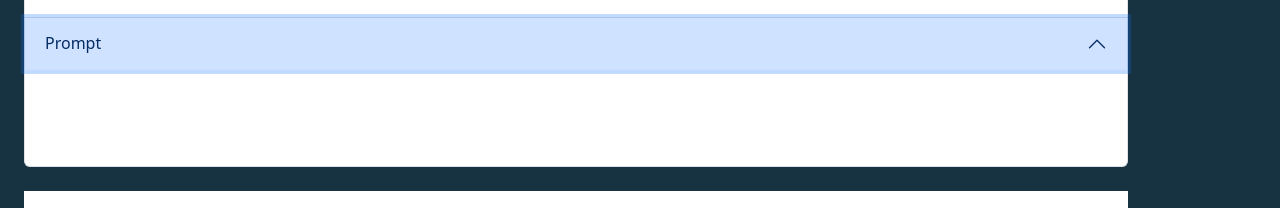
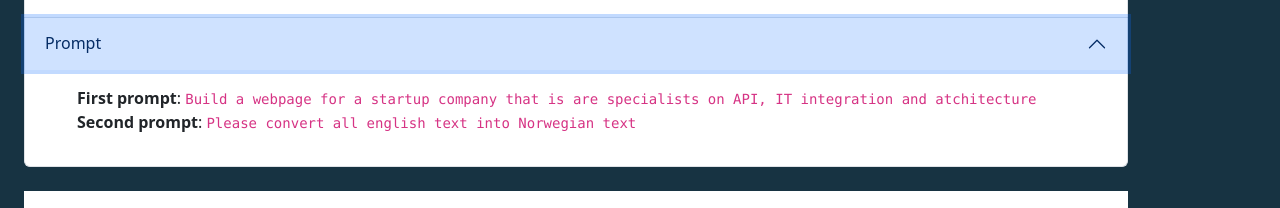
Before and after one commit to petterasla/asla, a React (Create React App) app in the folder asla-app/: page /ai-projects in a window 1280 px wide. Both pictures are taken after a click on the button "Prompt". Shown: the part 198-406 px from the top of the page. Built offline with nearby package versions, Linux system fonts and the light colour scheme.

Commit message:
Override visibility due to tailwind collapse element

```diff
--- a/asla-app/src/components/Describer/Describer.tsx
+++ b/asla-app/src/components/Describer/Describer.tsx
@@ -17,7 +17,7 @@ const Describer: React.FC<DescriberProps> = ({ items }) => {
             {items.map((item, index) => (
                 <Accordion.Item eventKey={index.toString()} key={index}>
                     <Accordion.Header>{item.header}</Accordion.Header>
-                    <Accordion.Body>
+                    <Accordion.Body style={{visibility: 'visible'}}>
                         <ReactMarkdown>{item.body}</ReactMarkdown>
                     </Accordion.Body>
                 </Accordion.Item>
```
